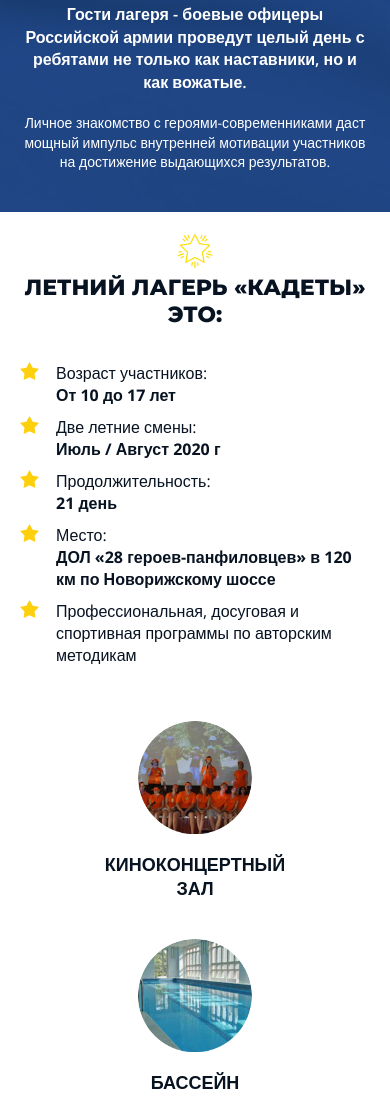
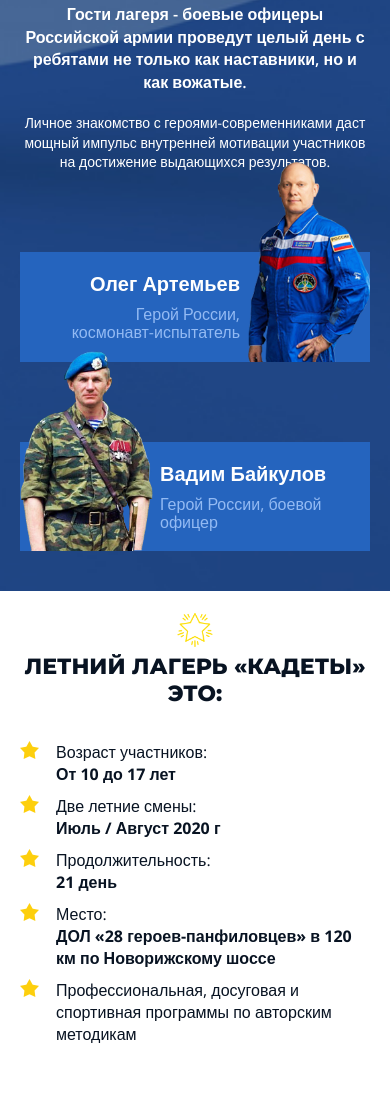
Before and after one commit to ViktoriaZaharova/cadet, a website: page app/index.html in a window 390 px wide. Shown: the part 4665-5762 px from the top of the page. Drawn offline with nearby package versions, Linux system fonts and the light colour scheme.

Commit message:
add block

```diff
--- a/app/index.html
+++ b/app/index.html
@@ -324,6 +324,29 @@
                 достижение
                 выдающихся
                 результатов.</p>
+        </div>
+
+        <div class="command-wrapper">
+            <div class="command-box">
+                <div class="command-box__text">
+                    <h3>Олег
+                        Артемьев</h3>
+                    <p>Герой России,
+                        космонавт-испытатель</p>
+                </div>
+                <div class="command-box__photo"><img src="img/ava1.png" alt=""></div>
+            </div>
+
+
+            <div class="command-box">
+                <div class="command-box__photo"><img src="img/ava2.png" alt=""></div>
+                <div class="command-box__text">
+                    <h3>Вадим
+                        Байкулов</h3>
+                    <p>Герой России, боевой
+                        офицер</p>
+                </div>
+            </div>
         </div>
     </div>
 </section>
--- a/app/sass/_media.sass
+++ b/app/sass/_media.sass
@@ -115,6 +115,9 @@
 
   .price-content
     justify-content: space-around
+
+  .location-company__image
+    height: auto
 
 
 /* Medium Devices, Desktops */
@@ -297,6 +300,26 @@
 
   .footer-bottom .container
     padding: 0 18px
+
+  .command-wrapper
+    flex-direction: column
+    align-items: flex-start
+    padding: 0
+    background: transparent
+
+  .command-box__photo
+    bottom: 0
+
+
+  .command-box
+    padding: 20px 40px 29px 220px
+    position: relative
+    background: #2564be
+    width: 100%
+    margin: 0 0 20px
+    &:first-child
+      padding: 20px 200px 29px 40px
+
 
 @media only screen and (max-width: 850px)
   h1
@@ -693,6 +716,22 @@
     .btn
       margin: 0 0 10px
 
+
+
+  .command-box
+    margin: 0 0 80px
+    padding: 20px 30px 20px 140px
+    &:last-child
+      margin: 0
+    &:first-child
+      padding: 20px 130px 20px 30px
+
+  .command-box__photo
+    height: 200px
+
+  .command-wrapper
+    margin: 80px auto 0
+
 @media only screen and (max-width: 480px)
   header .btn
     display: none
@@ -894,6 +933,9 @@
   .certificate-box
     padding: 0 5px
 
+  .command-box .command-box__text h3
+    font-size: 20px
+
 /* Custom, iPhone Retina */
 @media only screen and (max-width: 375px)
   .links-wrapper
--- a/app/sass/main.sass
+++ b/app/sass/main.sass
@@ -211,6 +211,8 @@ header
   .btn
     width: 212px
     height: 40px
+  .phone
+    margin: 5px 37px 0 auto
 
 //main
 main
@@ -736,6 +738,51 @@ strong
       font-weight: 600
       margin: 0 0 20px
       font-size: 26px
+
+.command-wrapper
+  display: flex
+  align-items: center
+  justify-content: space-between
+  margin: 160px auto 0
+  background: #2564be
+  padding: 30px 40px 29px
+  width: 100%
+  max-width: 880px
+
+.command-box
+  display: flex
+  align-items: flex-end
+  justify-content: flex-start
+  position: relative
+  width: 49%
+  padding: 0 0 0 220px
+  .command-box__text
+    max-width: 180px
+    width: 100%
+    color: #93baf3
+    font-size: 16px
+    line-height: 1.15
+    h3
+      font-size: 26px
+      color: #fff
+      font-weight: bold
+      margin: 0 0 10px
+  &:first-child
+    text-align: right
+    justify-content: flex-end
+    padding: 0 200px 0 0
+    .command-box__photo
+      right: 0
+      left: auto
+
+.command-box__photo
+  height: 299px
+  position: absolute
+  bottom: -29px
+  left: 0
+  img
+    width: auto
+    height: 100%
 
 .result
   background: url("../img/bg4.jpg") no-repeat center
@@ -1801,6 +1848,11 @@ footer
 .location-company__image
   margin: -50px 0 90px 0
   width: 827px
+  height: 552px
+  overflow: hidden
+  display: flex
+  align-items: center
+  justify-content: center
   position: relative
   z-index: 2
 
```
Also changed, not shown: app/css/main.css, app/img/ava1.png (added), app/img/ava2.png (added).
